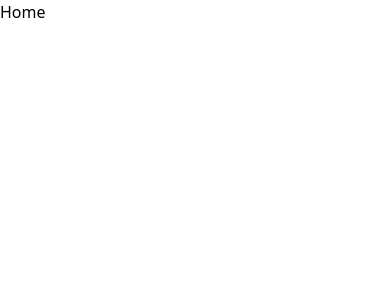
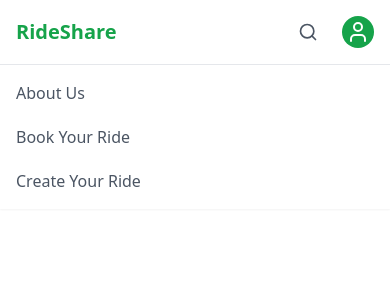
Before and after one commit to AlexanderP258/RideShare, a Next.js app in the folder frontend/RideShare/: page / in a window 390 px wide. Shown: the top 300 px of the page. Built offline with nearby package versions, Linux system fonts and the light colour scheme.

Commit message:
feat(nav): add responsive header with user menu and navigation links

```diff
--- /dev/null
+++ b/frontend/RideShare/app/components/Header.tsx
@@ -0,0 +1,114 @@
+"use client";
+
+import React, { useState } from "react";
+import { Search, User } from "lucide-react";
+import Link from "next/link";
+import { useRouter } from "next/navigation";
+
+const Header = () => {
+  const router = useRouter();
+  const [isUserMenuOpen, setIsUserMenuOpen] = useState(false);
+
+  const toggleUserMenu = () => {
+    setIsUserMenuOpen(!isUserMenuOpen);
+  };
+
+  const handleNavigation = (path: string) => {
+    router.push(path);
+    setIsUserMenuOpen(false);
+  };
+
+  return (
+    <header className="sticky top-0 z-50 bg-white shadow-sm">
+      <div className="mx-auto max-w-7xl px-4 sm:px-6 lg:px-8">
+        <div className="flex h-16 items-center justify-between">
+          <Link href="/" className="flex items-center space-x-3">
+            <span className="text-xl font-bold text-green-600">RideShare</span>
+          </Link>
+
+          <nav className="hidden md:flex items-center space-x-8">
+            <Link
+              href="/about"
+              className="text-gray-600 hover:text-green-600 font-medium transition-colors"
+            >
+              About Us
+            </Link>
+            <Link
+              href="/book"
+              className="text-gray-600 hover:text-green-600 font-medium transition-colors"
+            >
+              Book Your Ride
+            </Link>
+          </nav>
+
+          <div className="flex items-center space-x-6">
+            <button
+              className="text-gray-600 hover:text-green-600 transition-colors"
+              aria-label="Search"
+            >
+              <Search className="h-5 w-5" />
+            </button>
+
+            <Link
+              href="/create-ride"
+              className="hidden sm:block px-4 py-2 rounded-lg bg-green-100 text-green-600 font-medium hover:bg-green-200 transition-colors"
+            >
+              Create Your Ride
+            </Link>
+
+            <div className="relative">
+              <button
+                onClick={toggleUserMenu}
+                className="flex items-center space-x-2 rounded-full bg-green-600 p-1 focus:outline-none focus:ring-2 focus:ring-green-500 focus:ring-offset-2"
+              >
+                <User className="h-6 w-6 text-white" />
+              </button>
+
+              {isUserMenuOpen && (
+                <div className="absolute right-0 mt-2 w-48 origin-top-right rounded-md bg-white py-1 shadow-lg ring-1 ring-black ring-opacity-5">
+                  <button
+                    onClick={() => handleNavigation("/login")}
+                    className="block w-full px-4 py-2 text-left text-sm text-gray-700 hover:bg-gray-50"
+                  >
+                    Login
+                  </button>
+                  <button
+                    onClick={() => handleNavigation("/register")}
+                    className="block w-full px-4 py-2 text-left text-sm text-gray-700 hover:bg-gray-50"
+                  >
+                    Register
+                  </button>
+                </div>
+              )}
+            </div>
+          </div>
+        </div>
+      </div>
+
+      <div className="md:hidden border-t border-gray-200">
+        <div className="space-y-1 px-4 py-2">
+          <Link
+            href="/about"
+            className="block py-2 text-gray-600 hover:text-green-600"
+          >
+            About Us
+          </Link>
+          <Link
+            href="/book"
+            className="block py-2 text-gray-600 hover:text-green-600"
+          >
+            Book Your Ride
+          </Link>
+          <Link
+            href="/create-ride"
+            className="block py-2 text-gray-600 hover:text-green-600"
+          >
+            Create Your Ride
+          </Link>
+        </div>
+      </div>
+    </header>
+  );
+};
+
+export default Header;
--- a/frontend/RideShare/app/page.tsx
+++ b/frontend/RideShare/app/page.tsx
@@ -1,3 +1,9 @@
+import Header from "../app/components/Header";
+
 export default function Home() {
-  return <div>Home</div>;
+  return (
+    <div className="">
+      <Header />
+    </div>
+  );
 }
```
